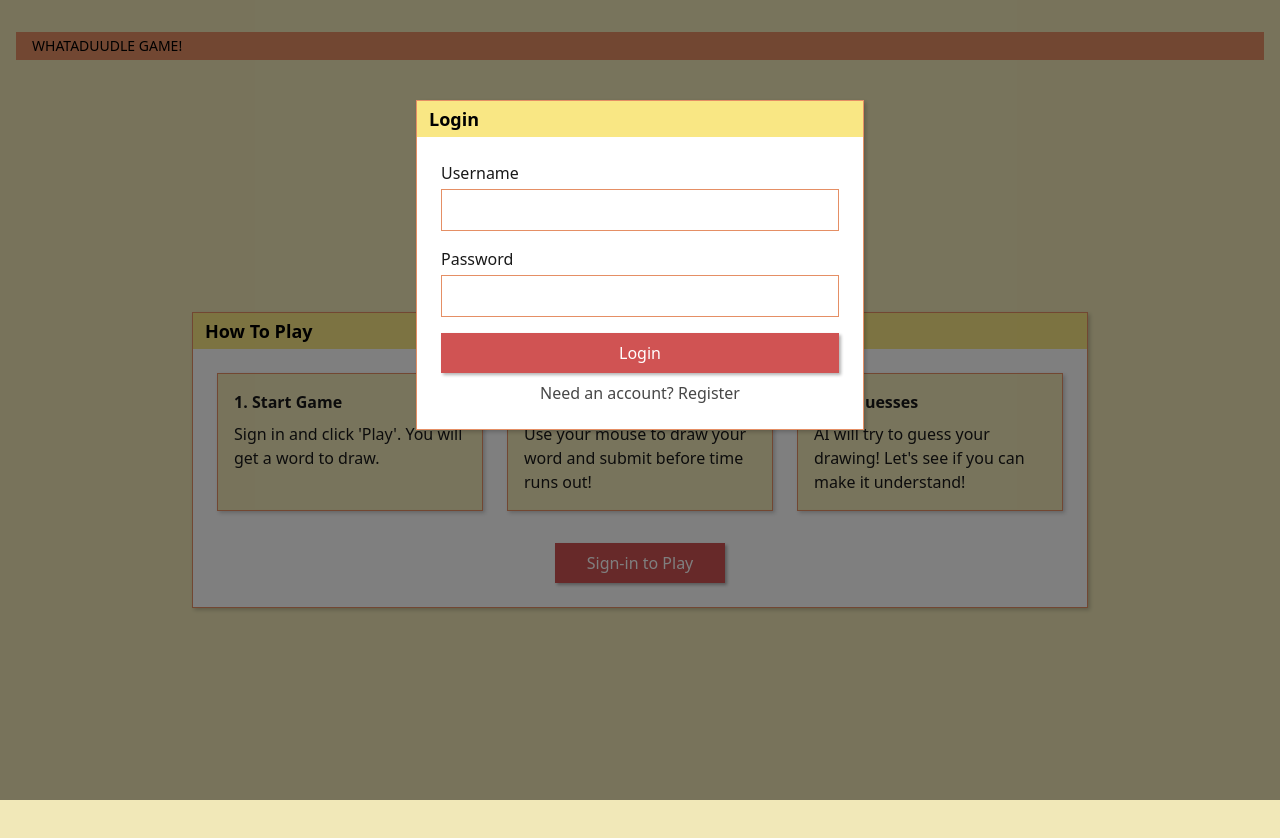
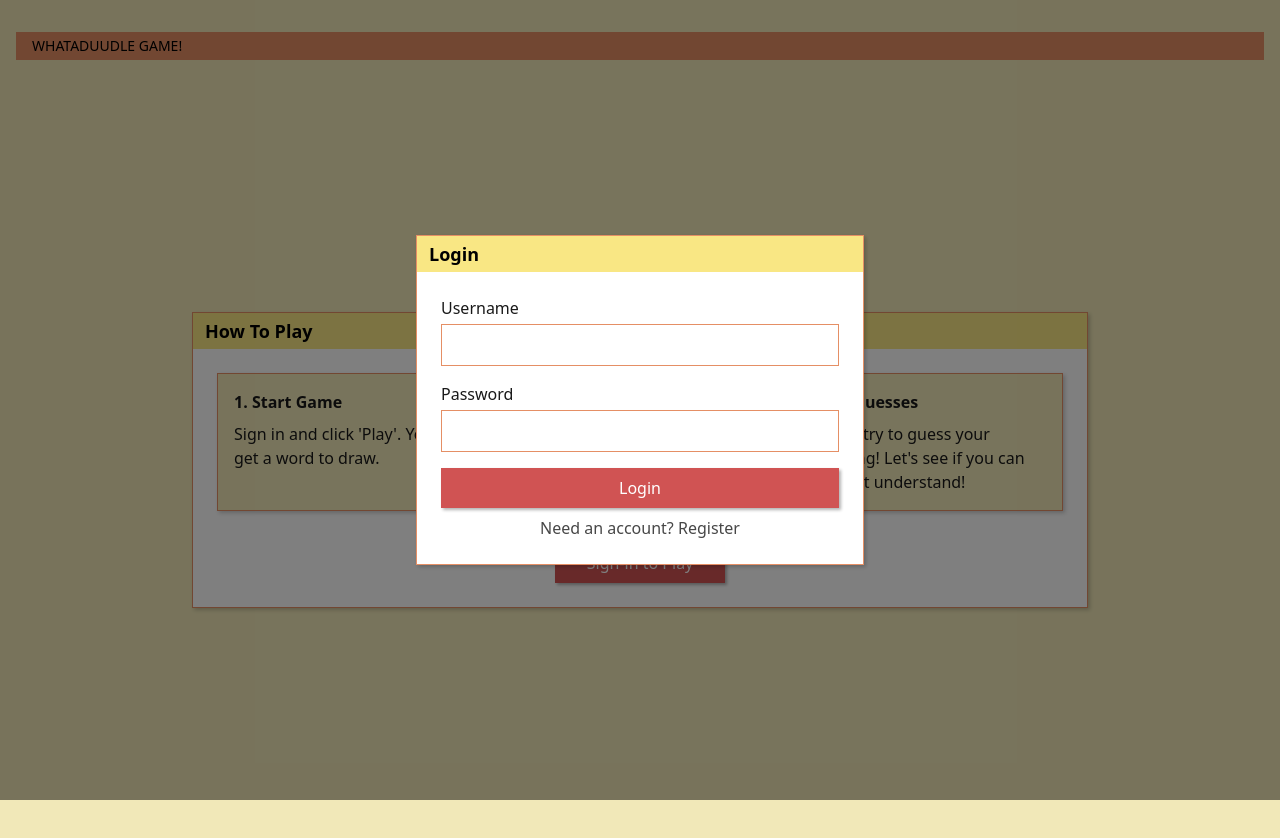
Before and after one commit to Nottimlim/Pictionary-Frontend, a React (Vite) app: page / in a window 1280 px wide. Both pictures are taken after a click on the button "Sign-in to Play". Shown: the top 838 px of the page. Built offline with nearby package versions, Linux system fonts and the light colour scheme.

Commit message:
model centered it done

```diff
--- a/src/Auth/AuthModal.jsx
+++ b/src/Auth/AuthModal.jsx
@@ -3,7 +3,7 @@ import { useState } from "react";
 import Login from "./Login";
 import Register from "./Register";
 
-const Modal = ({ showModal, onClose, LoginComponent, RegisterComponent }) => {
+const Modal = ({ showModal, onClose }) => {
   if (!showModal) return null; // Don't render the modal if it's not supposed to be visible
 
   const [showLogin, setShowLogin] = useState(true);
@@ -20,8 +20,11 @@ const Modal = ({ showModal, onClose, LoginComponent, RegisterComponent }) => {
           onClose();
       }}
     >
-      <div className="rounded-lg w-[600px] h-[600px] relative" id="overlay2">
-        <div className="modal-body">
+      <div
+        className="rounded-lg w-[800px] h-[600px] flex justify-center items-center relative flex-grow-1"
+        id="overlay2"
+      >
+        <div className="modal-body w-[800px]">
           {showLogin ? (
             <Login setShowLogin={setShowLogin} />
           ) : (
```
